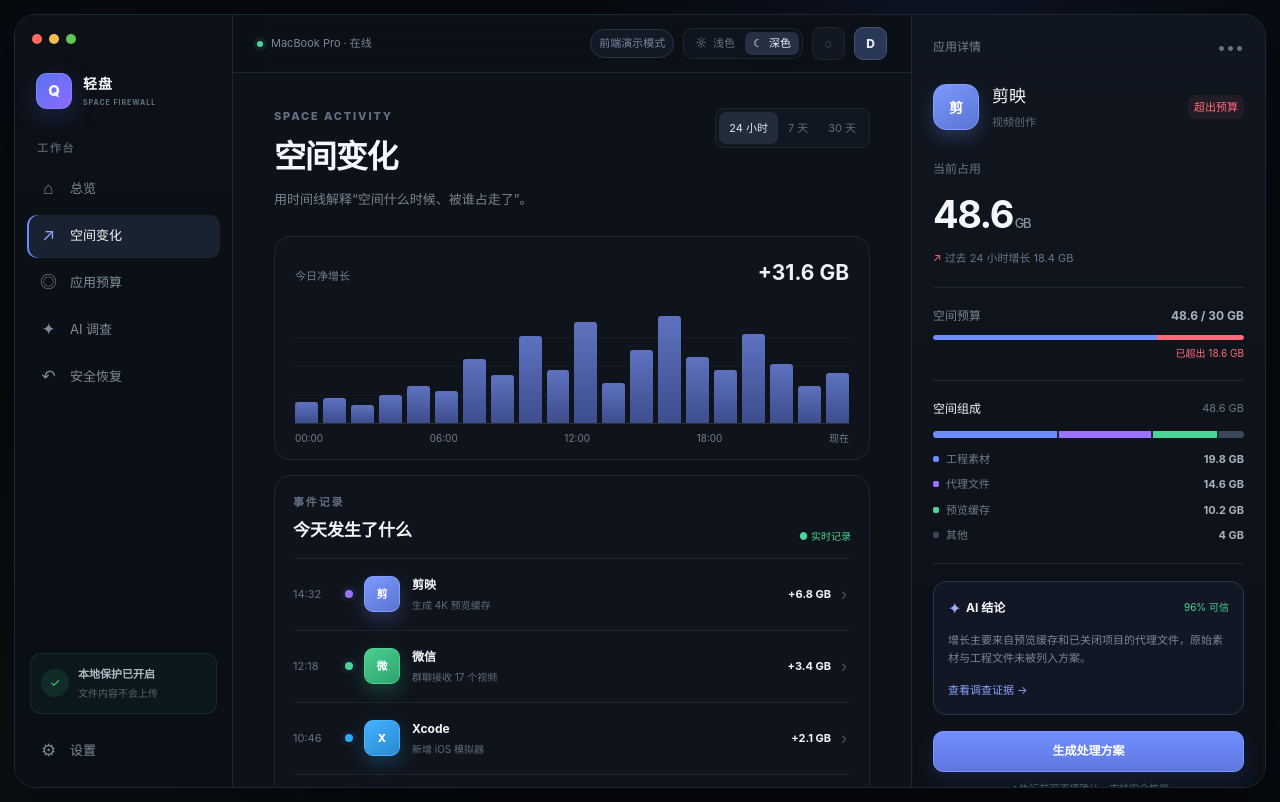
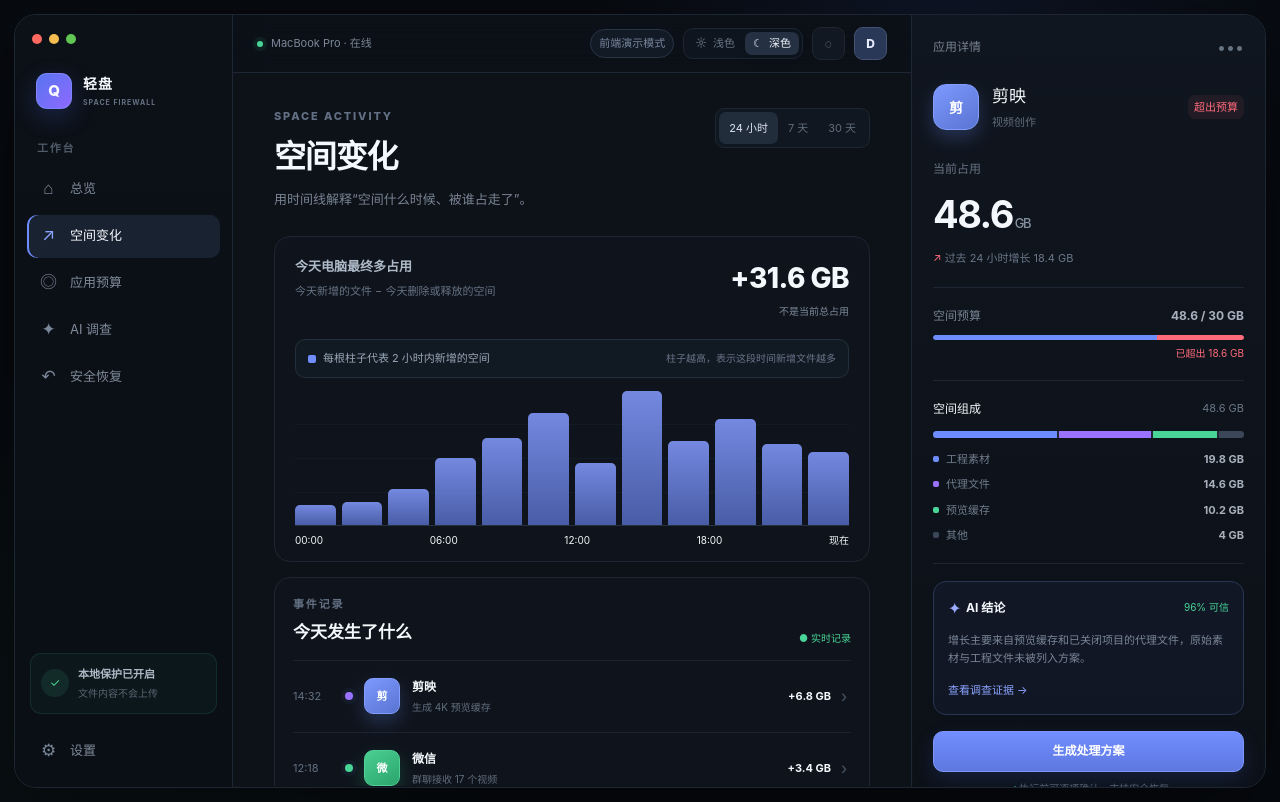
Before and after one commit to 864536370dhy-png/qingpan-ai-storage-firewall, a Next.js app: page / in a window 1280 px wide. Both pictures are taken after a click on the button "查看完整变化 →". Built offline with nearby package versions, Linux system fonts and the light colour scheme.

Commit message:
Clarify storage growth chart and improve contrast

```diff
--- a/app/globals.css
+++ b/app/globals.css
@@ -352,11 +352,40 @@ h1, h2, h3, p { margin-top: 0; }
 .period-tabs button { min-height: 28px; padding: 0 10px; border: 0; border-radius: 7px; color: #606c7b; background: transparent; font-size: 8px; }
 .period-tabs button.active { color: #dfe5ee; background: #222d3c; }
 .change-summary { padding: 20px 20px 13px; border: 1px solid var(--border); border-radius: 16px; background: var(--surface-2); }
-.change-summary > div:first-child { display: flex; align-items: baseline; justify-content: space-between; }
-.change-summary span { color: #737f8e; font-size: 8px; }
-.change-summary strong { color: #eef1f6; font-size: 17px; }
-.chart-bars { height: 115px; margin-top: 20px; display: flex; align-items: flex-end; gap: 5px; border-bottom: 1px solid #27313d; background: repeating-linear-gradient(to bottom, transparent 0, transparent 28px, #17212b 29px); }
-.chart-bars i { flex: 1; min-width: 3px; border-radius: 3px 3px 0 0; background: linear-gradient(180deg, #7c96ff, #4e64ba); opacity: .72; }
+.change-summary-head { display: flex; align-items: flex-start; justify-content: space-between; gap: 20px; }
+.change-summary-head > div > span { display: block; color: #aeb9c8; font-size: 12px; font-weight: 700; }
+.change-summary-head > div > small { display: block; margin-top: 6px; color: #667385; font-size: 10px; }
+.net-growth-value { display: block; color: #f4f7fb; font-size: 24px; font-weight: 780; text-align: right; letter-spacing: -.02em; }
+.net-growth-value > small { display: block; margin-top: 5px; color: #7d8998; font-size: 9px; font-weight: 500; letter-spacing: 0; }
+.chart-explainer { margin-top: 20px; padding: 10px 12px; display: flex; align-items: center; justify-content: space-between; gap: 12px; border: 1px solid #232f3c; border-radius: 10px; background: #111923; }
+.chart-explainer span { display: flex; align-items: center; gap: 7px; color: #9aa7b7; font-size: 10px; }
+.chart-explainer span i { width: 8px; height: 8px; border-radius: 2px; background: #718eff; }
+.chart-explainer em { color: #687588; font-size: 9px; font-style: normal; }
+.chart-bars { height: 135px; margin-top: 13px; display: flex; align-items: stretch; gap: 6px; border-bottom: 1px solid #27313d; background: repeating-linear-gradient(to bottom, transparent 0, transparent 33px, #17212b 34px); }
+.chart-bar { position: relative; flex: 1; min-width: 5px; padding: 0; display: flex; align-items: flex-end; border: 0; background: transparent; }
+.chart-bar > i { width: 100%; display: block; border-radius: 5px 5px 0 0; background: linear-gradient(180deg, #849cff, #5268bd); opacity: .86; transition: opacity .16s ease, filter .16s ease; }
+.chart-bar:hover > i, .chart-bar:focus-visible > i { opacity: 1; filter: brightness(1.08); }
+.chart-bar::after {
+  content: attr(data-value);
+  position: absolute;
+  z-index: 3;
+  left: 50%;
+  top: 5px;
+  width: max-content;
+  max-width: 160px;
+  padding: 6px 8px;
+  border: 1px solid #344257;
+  border-radius: 7px;
+  color: #eef2f8;
+  background: #151e2a;
+  box-shadow: 0 8px 22px rgba(0, 0, 0, .28);
+  font-size: 9px;
+  opacity: 0;
+  pointer-events: none;
+  transform: translate(-50%, -6px);
+  transition: .16s ease;
+}
+.chart-bar:hover::after, .chart-bar:focus-visible::after { opacity: 1; transform: translate(-50%, 0); }
 .chart-axis { margin-top: 7px; display: flex; justify-content: space-between; }
 .timeline-card { margin-top: 15px; padding: 18px 18px 4px; }
 .live-pill { color: var(--safe); font-size: 7px; }
@@ -643,8 +672,12 @@ h1, h2, h3, p { margin-top: 0; }
 .ai-callout h2 { font-size: 14px; }
 .ai-callout p:not(.eyebrow) { font-size: 11px; }
 .period-tabs button { min-height: 32px; font-size: 11px; }
-.change-summary span { font-size: 11px; }
-.change-summary strong { font-size: 21px; }
+.change-summary-head > div > span { font-size: 13px; }
+.change-summary-head > div > small { font-size: 11px; }
+.net-growth-value { font-size: 28px; }
+.net-growth-value > small { font-size: 10px; }
+.chart-explainer span { font-size: 11px; }
+.chart-explainer em { font-size: 10px; }
 .chart-axis span, .live-pill { font-size: 10px; }
 .timeline-row { min-height: 72px; grid-template-columns: 42px 9px 38px 1fr 68px 10px; }
 .timeline-row time, .timeline-row strong { font-size: 11px; }
@@ -807,7 +840,15 @@ h1, h2, h3, p { margin-top: 0; }
 [data-theme="light"] .period-tabs { border-color: #d8e0ea; background: #edf1f6; }
 [data-theme="light"] .period-tabs button { color: #768498; }
 [data-theme="light"] .period-tabs button.active { color: #2c394c; background: #ffffff; box-shadow: 0 2px 8px rgba(49, 67, 93, .08); }
-[data-theme="light"] .chart-bars { border-color: #d9e1eb; background: repeating-linear-gradient(to bottom, transparent 0, transparent 28px, #e8edf3 29px); }
+[data-theme="light"] .change-summary-head > div > span { color: #46566c; }
+[data-theme="light"] .change-summary-head > div > small { color: #708096; }
+[data-theme="light"] .net-growth-value { color: #18243a; }
+[data-theme="light"] .net-growth-value > small { color: #5f6f84; }
+[data-theme="light"] .chart-explainer { border-color: #d8e0ea; background: #f3f6fa; }
+[data-theme="light"] .chart-explainer span { color: #40526b; }
+[data-theme="light"] .chart-explainer em { color: #6b7a8e; }
+[data-theme="light"] .chart-bars { border-color: #cfd8e3; background: repeating-linear-gradient(to bottom, transparent 0, transparent 33px, #e2e8f0 34px); }
+[data-theme="light"] .chart-bar > i { background: linear-gradient(180deg, #718eff, #4862bc); opacity: .9; }
 [data-theme="light"] .timeline-row { border-color: #e6ebf1; color: #1f2a39; }
 [data-theme="light"] .timeline-row:hover { background: #f7f9fc; }
 [data-theme="light"] .timeline-row time, [data-theme="light"] .timeline-row small { color: #7c899b; }
--- a/app/page.tsx
+++ b/app/page.tsx
@@ -148,6 +148,21 @@ const timeline = [
   { time: "12:18", app: "微信", note: "群聊接收 17 个视频", size: "+3.4 GB", tone: "green" },
   { time: "10:46", app: "Xcode", note: "新增 iOS 模拟器", size: "+2.1 GB", tone: "blue" },
   { time: "09:25", app: "飞书", note: "会议回放离线缓存", size: "+1.2 GB", tone: "indigo" },
+];
+
+const hourlyGrowth = [
+  { time: "00:00–02:00", value: 0.7 },
+  { time: "02:00–04:00", value: 0.8 },
+  { time: "04:00–06:00", value: 1.3 },
+  { time: "06:00–08:00", value: 2.4 },
+  { time: "08:00–10:00", value: 3.1 },
+  { time: "10:00–12:00", value: 4.0 },
+  { time: "12:00–14:00", value: 2.2 },
+  { time: "14:00–16:00", value: 4.8 },
+  { time: "16:00–18:00", value: 3.0 },
+  { time: "18:00–20:00", value: 3.8 },
+  { time: "20:00–22:00", value: 2.9 },
+  { time: "22:00–现在", value: 2.6 },
 ];
 
 function AppBadge({ app, small = false }: { app: AppRecord; small?: boolean }) {
@@ -514,9 +529,29 @@ function Changes({ onSelectApp }: { onSelectApp: (id: AppId) => void }) {
         <div className="period-tabs"><button className="active" type="button">24 小时</button><button type="button">7 天</button><button type="button">30 天</button></div>
       </div>
       <section className="change-summary">
-        <div><span>今日净增长</span><strong>+31.6 GB</strong></div>
+        <div className="change-summary-head">
+          <div>
+            <span>今天电脑最终多占用</span>
+            <small>今天新增的文件 − 今天删除或释放的空间</small>
+          </div>
+          <strong className="net-growth-value">+31.6 GB<small>不是当前总占用</small></strong>
+        </div>
+        <div className="chart-explainer">
+          <span><i />每根柱子代表 2 小时内新增的空间</span>
+          <em>柱子越高，表示这段时间新增文件越多</em>
+        </div>
         <div className="chart-bars" aria-label="每小时空间增长柱状图">
-          {[18, 22, 16, 24, 32, 28, 56, 42, 76, 46, 88, 35, 64, 94, 58, 46, 78, 52, 32, 44].map((height, index) => <i key={index} style={{ height: `${height}%` }} />)}
+          {hourlyGrowth.map((item) => (
+            <button
+              type="button"
+              className="chart-bar"
+              key={item.time}
+              aria-label={`${item.time} 新增 ${item.value} GB`}
+              data-value={`${item.time} · 新增 ${item.value} GB`}
+            >
+              <i style={{ height: `${(item.value / 4.8) * 100}%` }} />
+            </button>
+          ))}
         </div>
         <div className="chart-axis"><span>00:00</span><span>06:00</span><span>12:00</span><span>18:00</span><span>现在</span></div>
       </section>
```
Also changed, not shown: 1 other file (tests, documents, lock files or other folders).
